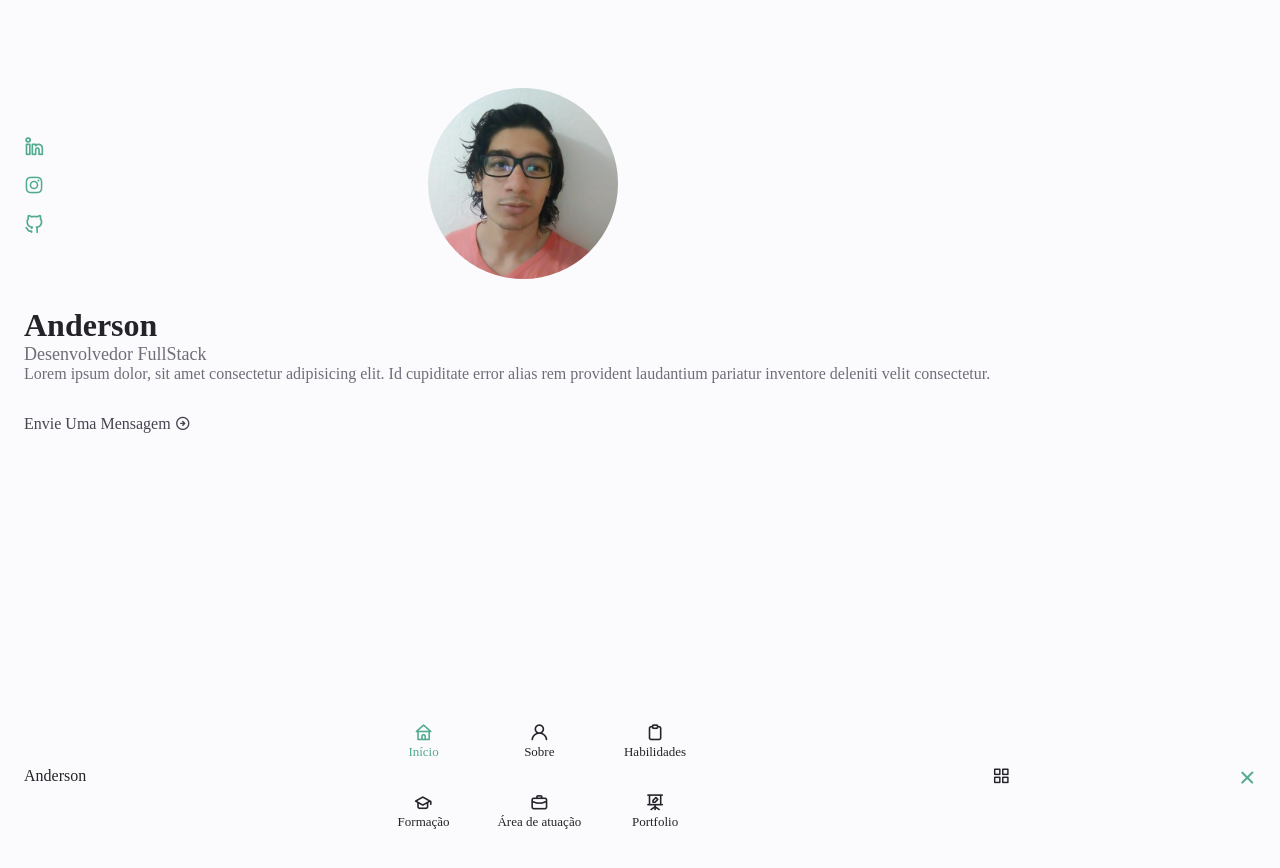
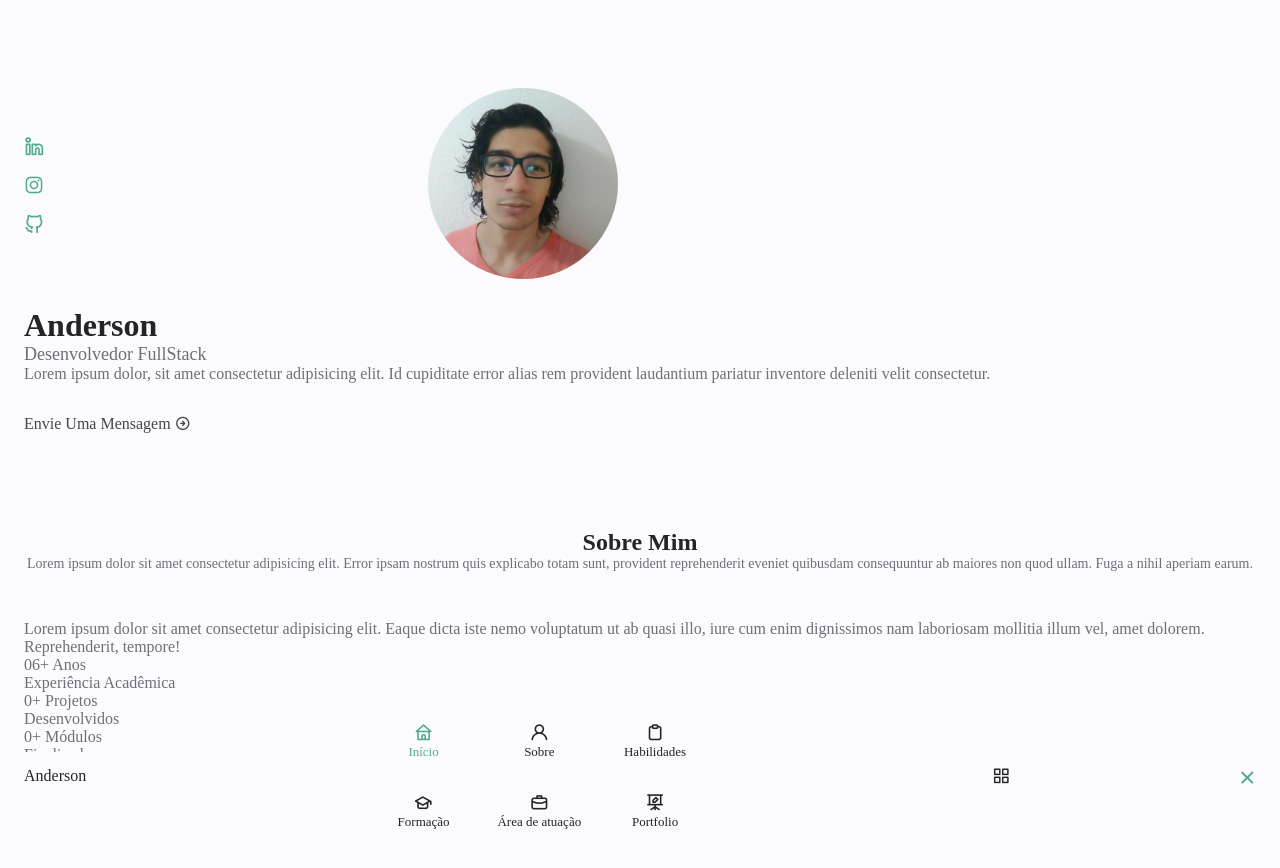
Before and after one commit to anderson-bas/Portfolio, a plain HTML site: page index.html in a window 1280 px wide. Before the commit the page ends 800 px from the top, so only its background shows below. Drawn offline with nearby package versions, Linux system fonts and the light colour scheme.

Commit message:
Seção Sobre

```diff
--- a/index.html
+++ b/index.html
@@ -113,6 +113,57 @@
           </div>
         </div>
       </section>
+      <!--Sobre-->
+      <section class="about section" id="about">
+        <h2 class="section-title">Sobre Mim</h2>
+        <span class="section-subtitle"
+          >Lorem ipsum dolor sit amet consectetur adipisicing elit. Error ipsam
+          nostrum quis explicabo totam sunt, provident reprehenderit eveniet
+          quibusdam consequuntur ab maiores non quod ullam. Fuga a nihil aperiam
+          earum.</span
+        >
+
+        <div class="about-container container grid">
+          <div class="about-data">
+            <p class="about-description">
+              Lorem ipsum dolor sit amet consectetur adipisicing elit. Eaque
+              dicta iste nemo voluptatum ut ab quasi illo, iure cum enim
+              dignissimos nam laboriosam mollitia illum vel, amet dolorem.
+              Reprehenderit, tempore!
+            </p>
+            <div class="about-info">
+              <div>
+                <span class="about-info-title">06+</span>
+                <span class="about-info-name"
+                  >Anos <br />
+                  Experiência Acadêmica
+                </span>
+              </div>
+              <div>
+                <span class="about-info-title">0+</span>
+                <span class="about-info-name"
+                  >Projetos <br />
+                  Desenvolvidos</span
+                >
+              </div>
+              <div>
+                <span class="about-info-title">0+</span>
+                <span class="about-info-name"
+                  >Módulos <br />
+                  Finalizados</span
+                >
+              </div>
+            </div>
+
+            <div class="about-buttons">
+              <a class="button button--flex"
+                >Acesse Meus Projetos
+                <i class="uil uil-arrow-circle-right button-icon"></i>
+              </a>
+            </div>
+          </div>
+        </div>
+      </section>
       <!-- Final Main -->
     </main>
 
```
